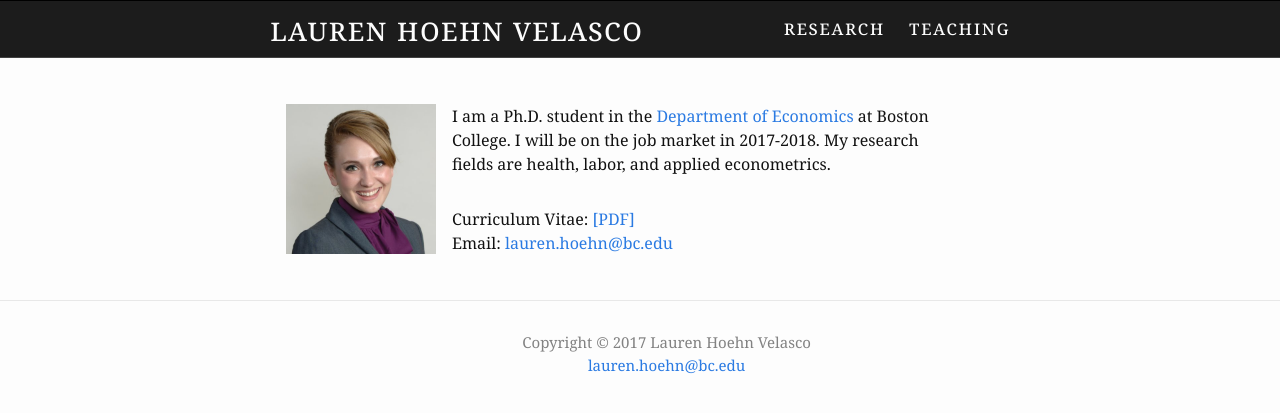
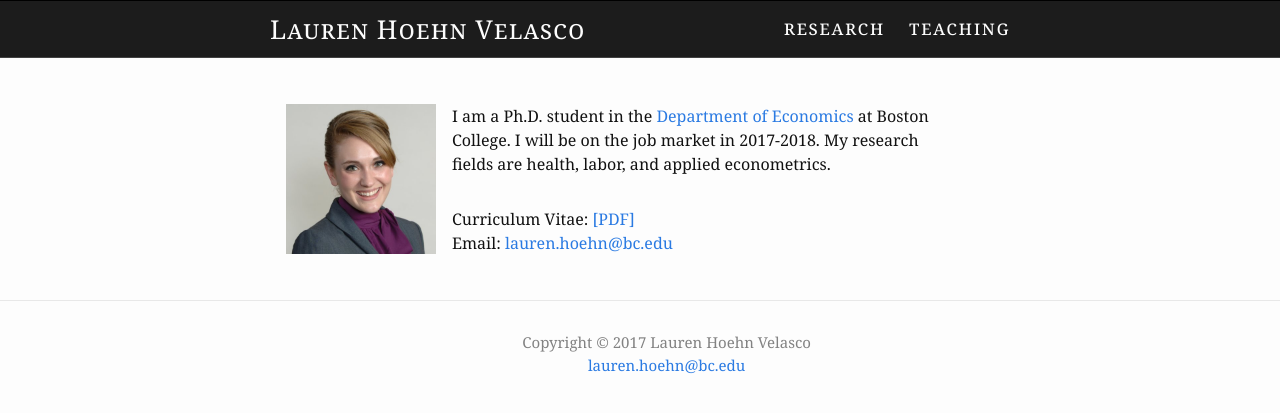
Before and after one commit to germsvel/lhv, a Jekyll site: the page built from index.html, in a window 1280 px wide. Shown: the top 413 px of the page. Built offline with Jekyll 4.4.1, drawn with Linux system fonts in a browser that asks for light colours.

Commit message:
Update font size on site-title

```diff
--- a/_config.yml
+++ b/_config.yml
@@ -1,10 +1,10 @@
 # Site settings
-title: lauren hoehn velasco
+title: Lauren Hoehn Velasco
 email: lauren.hoehn@bc.edu
 description: > # this means to ignore newlines until "baseurl:"
   Lauren Hoehn Velasco is a graduate student of Economics at Boston College.
-  She is an applied microeconomist with a primary interest in development economics.
-  Her reseach focuses on health and household dynamics.
+  She is an applied microeconomist with a primary interest in
+  health, labor, and applied econometrics.
 baseurl: "" # the subpath of your site, e.g. /blog/
 url: "http://laurenhoehnvelasco.com" # the base hostname & protocol for your site
 keep_files: ['/images']
--- a/_sass/_layout.scss
+++ b/_sass/_layout.scss
@@ -14,7 +14,7 @@
 .site-title {
     color: $background-color;
     font-variant: small-caps;
-    font-size: 32px;
+    font-size: 26px;
     line-height: 56px;
     letter-spacing: 1px;
     margin-bottom: 0;
```
